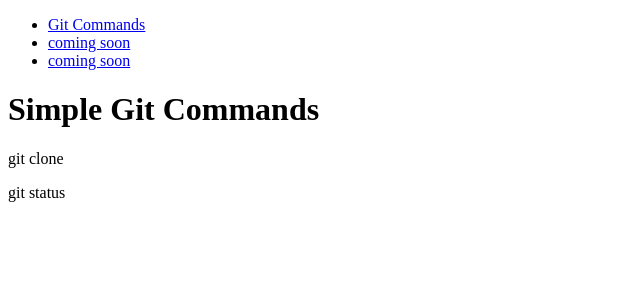
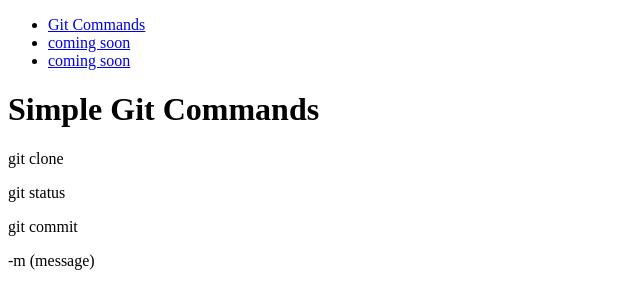
Before and after one commit to DavidTims/ProjectCheatSheet, a plain HTML site: page index.html in a window 1280 px wide. Shown: the whole page, without its empty margins (0-640 px from the left). Drawn offline with Linux system fonts and the light colour scheme.

Commit message:
Adding basic html framework to index.html

```diff
--- a/index.html
+++ b/index.html
@@ -18,6 +18,8 @@
     <h1 id="Git">Simple Git Commands</h1>
 
     <p>git clone</p>
-    git status
+    <p>git status</p>
+    <p>git commit</p>
+    <p>-m (message)</p>
   </body>
 </html>
```
